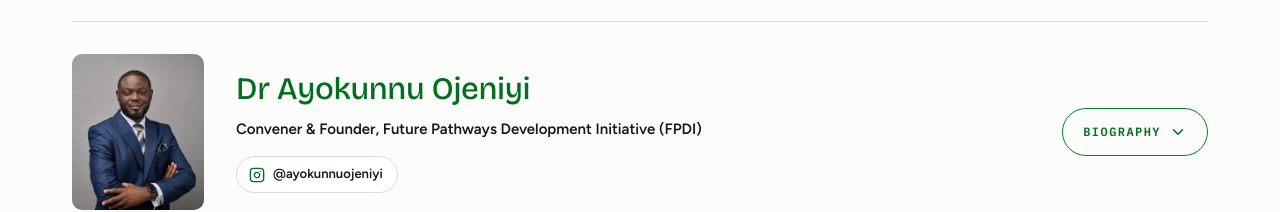
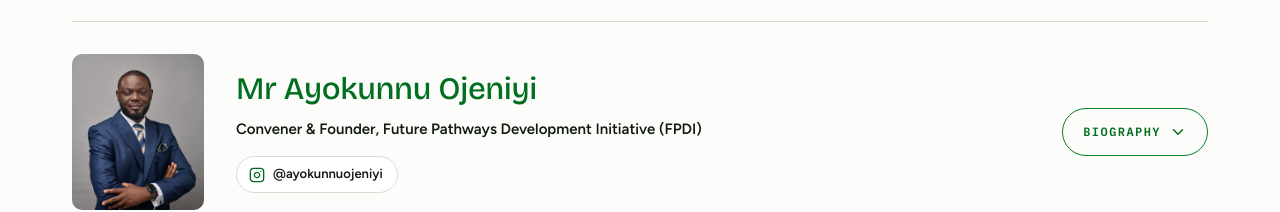
Before and after one commit to jesutofunmmiii/pcy26, a React (Vite) app: page /speakers in a window 1280 px wide. Shown: the part 654-866 px from the top of the page. Built offline with nearby package versions, Linux system fonts and the light colour scheme.

Commit message:
fix(speakers): update speaker title from Dr to Mr

```diff
--- a/src/pages/Speakers.jsx
+++ b/src/pages/Speakers.jsx
@@ -22,19 +22,19 @@ export default function Speakers() {
   // Speaker 1 is confirmed; the rest are placeholders to be announced.
   const speakers = [
     {
-      name: 'Dr Ayokunnu Ojeniyi',
+      name: 'Mr Ayokunnu Ojeniyi',
       role: 'Convener & Founder, Future Pathways Development Initiative (FPDI)',
       org: 'Managing Partner, Reverso Business Services · Founder, FPDI',
       photo: 'assets/speaker-ayokunnu-ojeniyi.webp',
       instagram: 'https://www.instagram.com/ayokunnuojeniyi/',
       instagramHandle: '@ayokunnuojeniyi',
       bio: [
-        "Dr. Ayokunnu Ojeniyi is a public policy expert, entrepreneur, and nation-builder with over a decade of experience driving systems-level reform across Nigeria's public and private sectors. He believes, unapologetically, that Nigeria can work, and has spent his career making that belief actionable.",
+        "Mr Ayokunnu Ojeniyi is a public policy expert, entrepreneur, and nation-builder with over a decade of experience driving systems-level reform across Nigeria's public and private sectors. He believes, unapologetically, that Nigeria can work, and has spent his career making that belief actionable.",
         "As Project Manager at the Presidential Enabling Business Environment Council (PEBEC) and Technical Adviser in the Office of the Vice President, he was instrumental in reforms that moved Nigeria up 39 places on the World Bank's Ease of Doing Business Index, one of the most significant jumps in the country's history. That work touched everything from business registration and land documentation to digital public services and MSME credit access.",
         'With a track record spanning multimillion-dollar reform programmes across North and West Africa, Ayokunnu is known for blending policy intelligence with on-the-ground execution. His expertise sits at the intersection of public policy, product management, and business climate reform, with a particular focus on making government work better for the people it serves.',
         'He is Managing Partner at Reverso Business Services, a boutique advisory firm focused on public sector reform and governance, and Founder of the Future Pathways Development Initiative (FPDI), a Pan-African for-impact organisation equipping young Nigerians to co-create better policies and lead public sector transformation.',
         'Ayokunnu continues to advise development agencies, state governments, and reform-focused institutions across the continent. His north star remains the same: building a functional Nigeria from the inside out.',
-        'We are pleased to welcome Dr. Ayokunnu Ojeniyi as a speaker at the Policy Conference for Youth 2026.',
+        'We are pleased to welcome Mr Ayokunnu Ojeniyi as a speaker at the Policy Conference for Youth 2026.',
       ],
     },
   ];
```
